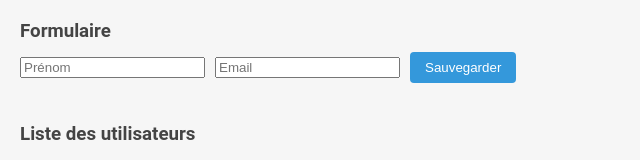
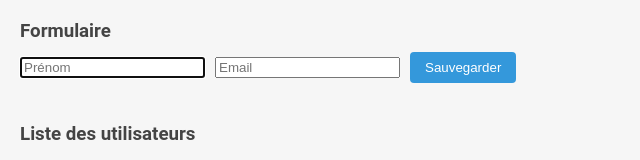
Before and after one commit to dymafr/vue-c12l4, a Vue app: page / in a window 1280 px wide. Shown: the top 160 px of the page, without its empty margins (0-640 px from the left). Built offline with nearby package versions, Linux system fonts and the light colour scheme; no server answers.

Commit message:
1 file modified

```diff
--- a/src/App.vue
+++ b/src/App.vue
@@ -4,6 +4,7 @@
       <h3 class="mb-10">Formulaire</h3>
       <form @submit="mySubmit">
         <input
+          ref="name"
           v-model="nameValue"
           class="mr-10"
           type="text"
@@ -44,7 +45,7 @@
 
 <script setup lang="ts">
 import { useForm, useField } from 'vee-validate';
-import { reactive, watch } from 'vue';
+import { reactive, ref, watch, onMounted } from 'vue';
 
 interface User {
   name: string;
@@ -60,6 +61,10 @@ const state = reactive<{
   users: [],
   selectedUser: null,
 });
+const name = ref<HTMLInputElement | null>(null);
+
+onMounted(() => name.value?.focus());
+
 const { handleSubmit, resetForm } = useForm();
 
 const mySubmit = handleSubmit(async (value) => {
@@ -91,6 +96,7 @@ const mySubmit = handleSubmit(async (value) => {
       state.users.push(user);
     }
     resetForm();
+    name.value?.focus();
   } catch (err) {
     console.error(err);
   }
```
